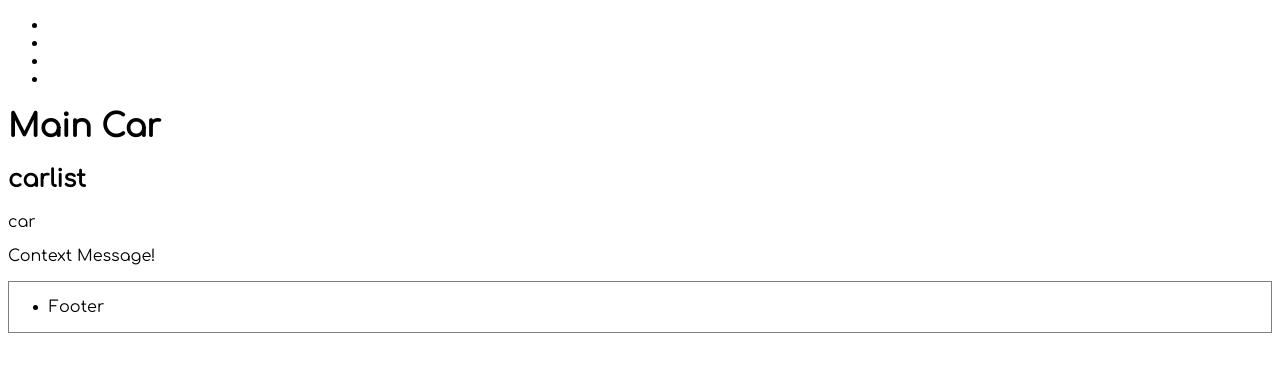
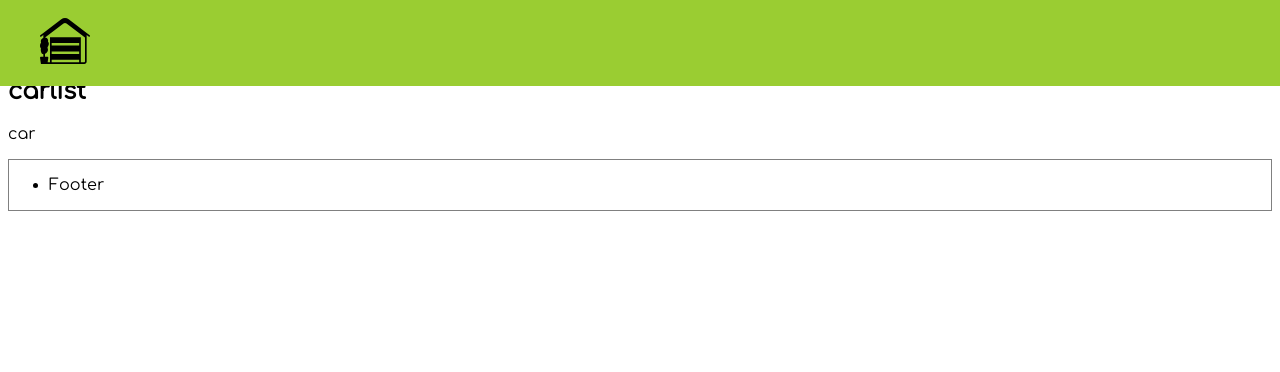
Before and after one commit to noiffion/eCarComparison, a React (Create React App) app in the folder client/: page / in a window 1280 px wide. Shown: the top 372 px of the page. Built offline with nearby package versions, Linux system fonts and the light colour scheme.

Commit message:
navBar back to home link

```diff
--- a/client/src/Components/CarDetails.tsx
+++ b/client/src/Components/CarDetails.tsx
@@ -1,7 +1,6 @@
 import React from 'react';
 
-interface PropTypes {
-}
+interface PropTypes {}
 
 function CarDetails(): React.ReactElement {
   return (
--- a/client/src/Components/MainFoot.tsx
+++ b/client/src/Components/MainFoot.tsx
@@ -1,6 +1,6 @@
 import React from 'react';
 
-interface PropTypes { }
+interface PropTypes {}
 // css-in-js declarations
 const st = {
   footer: {
--- a/client/src/Components/MainNav.tsx
+++ b/client/src/Components/MainNav.tsx
@@ -1,16 +1,41 @@
 import React from 'react';
+import CSS from 'csstype';
+import { Link } from 'react-router-dom';
+import garageImg from '../Images/garage.svg';
 
-interface PropTypes { }
-// css-in-js declarations
-const st = {
+interface Styles {
+  navBar: CSS.Properties;
+  navList: CSS.Properties;
+  backToHomeLink: CSS.Properties;
+}
+const st: Styles = {
+  navBar: {
+    backgroundColor: '#9ACD32', // YellowGreen
+    position: 'fixed',
+    width: '100%',
+    top: 0,
+    left: 0,
+  },
+  navList: {
+    listStyleType: 'none',
+  },
+  backToHomeLink: {
+    textDecoration: 'none',
+    color: '#000000',
+  },
+};
 
-}
+interface PropTypes {}
 
 function MainNav(): React.ReactElement {
   return (
-    <nav>
-      <ul>
-        <li></li>
+    <nav style={st.navBar}>
+      <ul style={st.navList}>
+        <li>
+          <Link style={st.backToHomeLink} to={'/'}>
+            <img src={garageImg} height="50" width="50" alt="Back home button" />
+          </Link>
+        </li>
         <li></li>
         <li></li>
         <li></li>
--- a/client/src/Containers/Main.tsx
+++ b/client/src/Containers/Main.tsx
@@ -1,13 +1,33 @@
 import React from 'react';
+import CSS from 'csstype';
 import MainNav from '../Components/MainNav';
 import MainFoot from '../Components/MainFoot';
 import CarList from './CarList';
 import { MainCtxP, IMainCtx } from '../Context/MainCtx';
 
+/*
+const font = 'Comfortaa';
+interface Styles {
+  header: CSS.Properties;
+  main: CSS.Properties;
+  footer: CSS.Properties;
+}
+const st: Styles = {
+  header: {
+    fontFamily: `${font}`,
+  },
+  main: {
+    fontFamily: `${font}`,
+  },
+  footer: {
+    fontFamily: `${font}`,
+  },
+};
+*/
+
 function Main(): React.ReactElement {
-  const contextValue = 'Context Message!';
   return (
-    <MainCtxP value={contextValue}>
+    <MainCtxP value="">
       <header>
         <MainNav />
       </header>
```
Also changed, not shown: client/src/Images/garage.svg (added).
